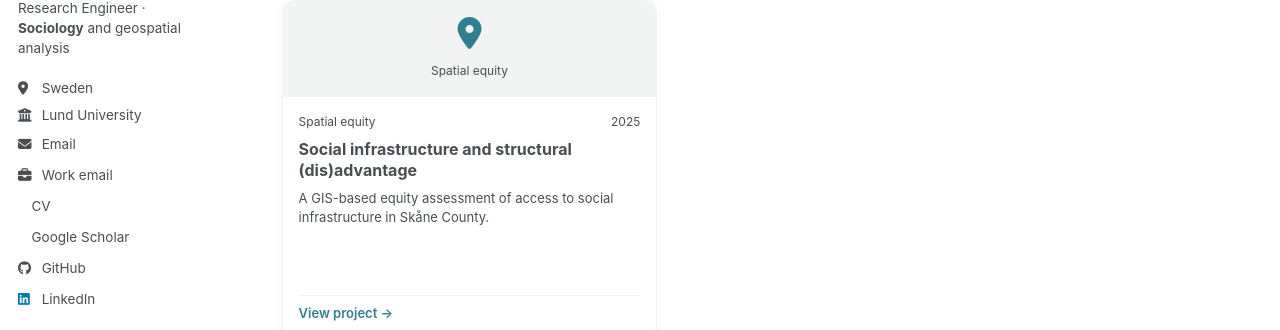
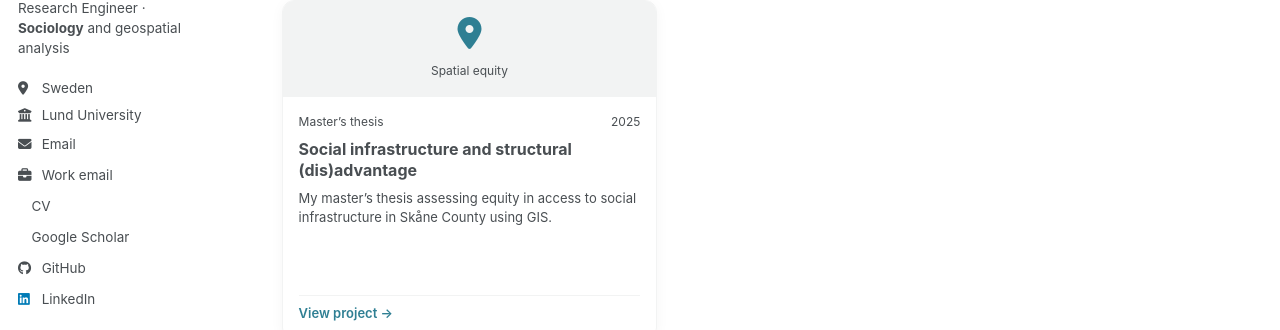
Before and after one commit to fab1s/fab1s.github.io, a Jekyll site: the page built from _pages/about.md, in a window 1280 px wide and 900 px high, scrolled down 2017 px. Shown: the part 320-650 px from the top of the window. Built offline with Jekyll 4.4.1, drawn with Linux system fonts in a browser that asks for light colours; a style sheet for code colours, icons or effects is not loaded.

Commit message:
Identify the social infrastructure project as my masters thesis

```diff
--- a/_portfolio/social-infrastructure.md
+++ b/_portfolio/social-infrastructure.md
@@ -1,22 +1,22 @@
 ---
 title: "Social infrastructure and structural (dis)advantage"
-excerpt: "A GIS-based equity assessment of access to social infrastructure in Skåne County."
+excerpt: "My master’s thesis assessing equity in access to social infrastructure in Skåne County using GIS."
 collection: portfolio
-area: "Spatial equity"
+area: "Master’s thesis"
 group: "Spatial equity"
 period: "2025"
 order: 3
 ---
 
 
-**Role:** Master Thesis Student
+**Role:** Master’s thesis student<br>
 **Organisation:** Lund University, in collaboration with RISE
 **Period:** 2025
 **Status:** Completed
 
 ## Purpose
 
-This master’s thesis examined whether access to social infrastructure is distributed equitably across Skåne County. It compared access to 13 types of services across urban, built-up, and rural areas, alongside local socio-demographic patterns.
+My master’s thesis examined whether access to social infrastructure is distributed equitably across Skåne County. It compared access to 13 types of services across urban, built-up, and rural areas, alongside local socio-demographic patterns.
 
 ## My contribution
 
```
